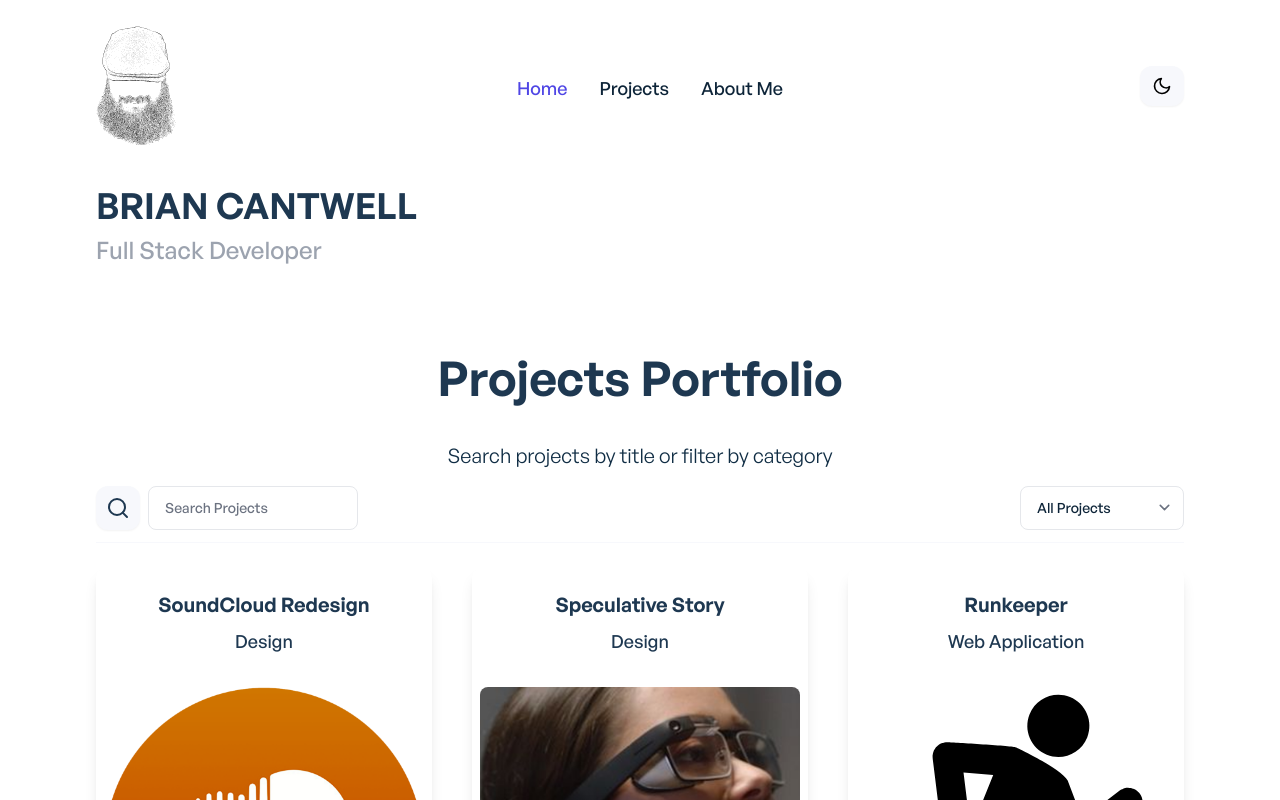
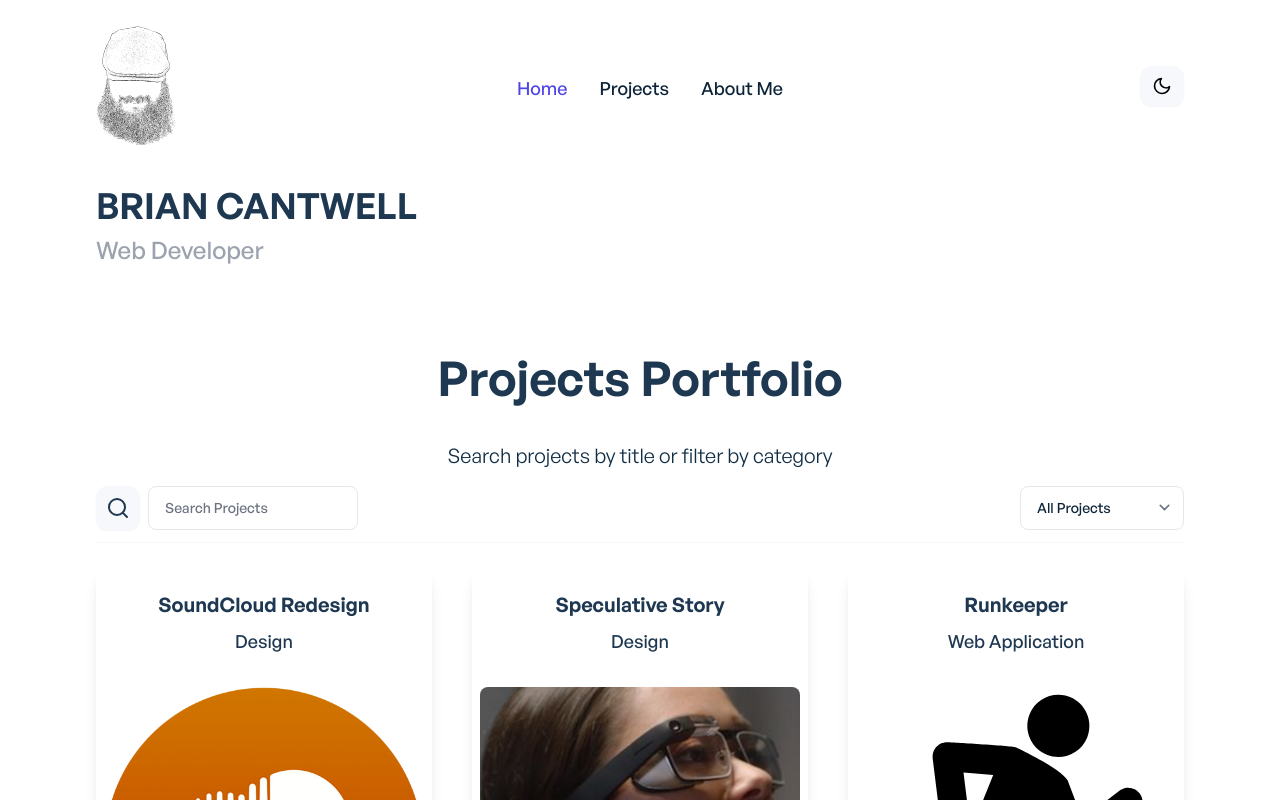
Before and after one commit to briancantwell/cantwell-portfolio, a Vue app: page / in a window 1280 px wide. Shown: the top 800 px of the page. Built offline with nearby package versions, Linux system fonts and the light colour scheme; what vue-backtotop would draw is missing.

Commit message:
minor content changes

```diff
--- a/src/components/about/AboutMe.vue
+++ b/src/components/about/AboutMe.vue
@@ -13,6 +13,10 @@ export default {
 					bio:
 						'In 2014, after many years of working various job in retail, food service, and manual & CNC manufacturing I decided to return to school. I began attending Riverside City College and Norco College to start my journey, eventually transferring to San Bernardino Valley College to complete my general education. I was accepted into University of California, Irvine in 2018 perusing a degree in Computer Game Science, but decided to change to Informatics as I found interface and user experience design fascinating and rewarding.',
 				},
+				{
+					id:3,
+					bio:'I am currently interested in continuing to imporve my development skills to become a full stack developer.'
+				}
 			],
 		};
 	},
--- a/src/components/shared/AppBanner.vue
+++ b/src/components/shared/AppBanner.vue
@@ -36,7 +36,7 @@ export default {
 			<p
 				class="font-general-medium mt-2 text-lg sm:text-xl  xl:text-2xl text-center sm:text-left leading-none text-gray-400"
 			>
-				Full Stack Developer
+				Web Developer
 			</p>
 		</div>
 
```
